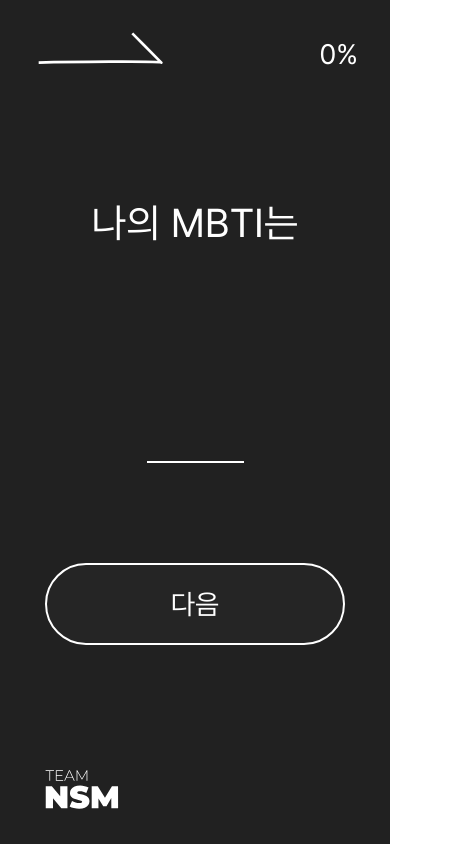
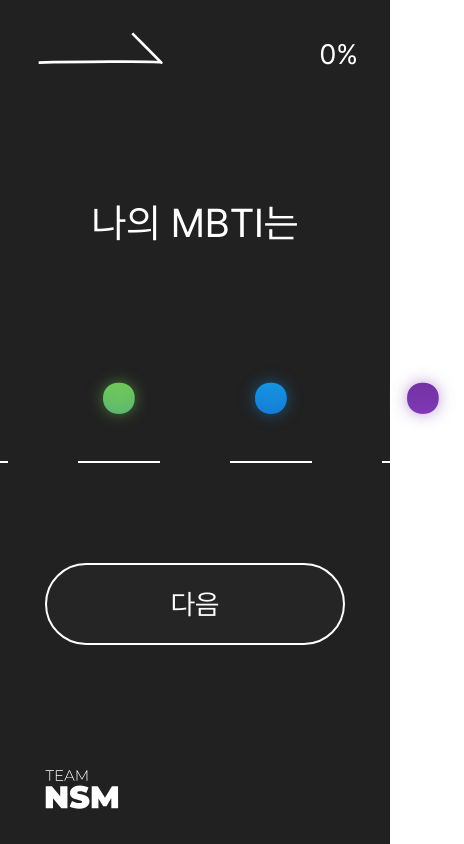
Before and after one commit to imzeze/mbtisurvey2022-client, a Next.js app: page /survey in a window 390 px wide. Shown: the whole page, 464 px wide, since content can reach past the window. Built offline with nearby package versions, Linux system fonts and the light colour scheme.

Commit message:
feat: 설문페이지 뷰 완성
todo
1. api 연결(hook form)
2. 반응형 대응

```diff
--- a/src/components/layout/Header.tsx
+++ b/src/components/layout/Header.tsx
@@ -1,7 +1,7 @@
 import styled from '@emotion/styled';
 import { Image } from '../common';
 import { ArrowHeader } from '../../assets/icons';
-import { CurrentSurveyStep } from '../../recoil/atoms';
+import { CurrentSurveyStepState } from '../../recoil/atoms';
 import { useRecoilValue } from 'recoil';
 
 const Container = styled.div`
@@ -18,12 +18,12 @@
 `;
 
 const Header = () => {
-    const currentSurveyStep = useRecoilValue(CurrentSurveyStep);
+    const currentSurveyStep = useRecoilValue(CurrentSurveyStepState);
 
     return (
         <Container>
             <Image src={ArrowHeader} width="136px" height="32px" alt="arrow" />
-            <span>{(Number(currentSurveyStep) / 5) * 100}%</span>
+            <span>{((Number(currentSurveyStep) / 6) * 100).toFixed(0)}%</span>
         </Container>
     );
 };
--- a/src/components/survey/SurveyPresenter.tsx
+++ b/src/components/survey/SurveyPresenter.tsx
@@ -11,15 +11,22 @@
 import { useState } from 'react';
 import Button from '../common/Button';
 import { useRecoilState } from 'recoil';
-import { CurrentSurveyStep } from '../../recoil/atoms';
+import { CurrentSurveyStepState } from '../../recoil/atoms';
 import COLOR from '../../assets/consts/color';
 
 // interface SurveyPresenterProps {}
 
 const SurveyPresenter = function () {
     const [favoriteColor, setFavoriteColor] = useState<Color>();
-    const [currentSurveyStep, setCurrentSurveyStep] =
-        useRecoilState(CurrentSurveyStep);
+    const [currentSurveyStep, setCurrentSurveyStep] = useRecoilState(
+        CurrentSurveyStepState,
+    );
+    const [mbti, setMbti] = useState<{
+        ei: '·' | 'E' | 'I';
+        ns: '·' | 'N' | 'S';
+        ft: '·' | 'F' | 'T';
+        pj: '·' | 'P' | 'J';
+    }>({ ei: '·', ns: '·', ft: '·', pj: '·' });
 
     const handleFavoriteColorChange = (color: ColorResult) => {
         setFavoriteColor(color.hex);
@@ -43,7 +50,125 @@
             >
                 나의 MBTI는
             </h1>
-            <MbtiInput />
+            <div
+                css={css`
+                    display: flex;
+                    & > button {
+                        width: 82px;
+                        height: 146px;
+                        padding: 0;
+                        background: transparent;
+                        border: 0;
+                        border-bottom: 2px solid ${COLOR.WHITE};
+                        display: flex;
+                        justify-content: center;
+                        align-items: flex-start;
+                        &:not(:last-child) {
+                            margin-right: 70px;
+                        }
+                    }
+                    & > button > span {
+                        background-clip: text;
+                        -webkit-background-clip: text;
+                        -webkit-text-fill-color: transparent;
+                        font-family: Montserrat;
+                        font-size: 120px;
+                        font-weight: 900;
+                        font-style: normal;
+                        line-height: 146px;
+                    }
+                `}
+            >
+                {/* mbti 입력 폼 */}
+                <button
+                    onClick={() => {
+                        if (mbti.ei === 'E') {
+                            setMbti((prev) => ({ ...prev, ei: 'I' }));
+                        } else {
+                            setMbti((prev) => ({ ...prev, ei: 'E' }));
+                        }
+                    }}
+                >
+                    <span
+                        css={css`
+                            background: linear-gradient(
+                                180deg,
+                                #ff1010 0%,
+                                #bf871a 100%
+                            );
+                            text-shadow: 0px 0px 15px rgba(255, 0, 0, 0.5);
+                        `}
+                    >
+                        {mbti.ei}
+                    </span>
+                </button>
+                <button
+                    onClick={() => {
+                        if (mbti.ns === 'N') {
+                            setMbti((prev) => ({ ...prev, ns: 'S' }));
+                        } else {
+                            setMbti((prev) => ({ ...prev, ns: 'N' }));
+                        }
+                    }}
+                >
+                    <span
+                        css={css`
+                            background: linear-gradient(
+                                180deg,
+                                #a3fe12 0%,
+                                #3088b1 100%
+                            );
+                            text-shadow: 0 0 15px rgba(113, 203, 88, 0.5);
+                        `}
+                    >
+                        {mbti.ns}
+                    </span>
+                </button>
+                <button
+                    onClick={() => {
+                        if (mbti.ft === 'F') {
+                            setMbti((prev) => ({ ...prev, ft: 'T' }));
+                        } else {
+                            setMbti((prev) => ({ ...prev, ft: 'F' }));
+                        }
+                    }}
+                >
+                    <span
+                        css={css`
+                            background: linear-gradient(
+                                180deg,
+                                #10e2ff 0%,
+                                #1a3ebf 100%
+                            );
+                            text-shadow: 0 0 15px rgba(21, 143, 223, 0.5);
+                        `}
+                    >
+                        {mbti.ft}
+                    </span>
+                </button>
+                <button
+                    onClick={() => {
+                        if (mbti.pj === 'P') {
+                            setMbti((prev) => ({ ...prev, pj: 'J' }));
+                        } else {
+                            setMbti((prev) => ({ ...prev, pj: 'P' }));
+                        }
+                    }}
+                >
+                    <span
+                        css={css`
+                            background: linear-gradient(
+                                180deg,
+                                #4a2169 0%,
+                                #a147e7 100%
+                            );
+                            text-shadow: 0 0 15px rgba(119, 53, 170, 0.5);
+                        `}
+                    >
+                        {mbti.pj}
+                    </span>
+                </button>
+            </div>
             <Button
                 css={css`
                     margin-top: 100px;
@@ -499,22 +624,4 @@
     );
 };
 
-const MbtiInput = function () {
-    return (
-        <input
-            css={css`
-                width: 97px;
-                height: 146px;
-                background: transparent;
-                border: 0;
-                border-bottom: 2px solid ${COLOR.WHITE};
-                appearance: none;
-                :focus {
-                    outline: none;
-                }
-            `}
-        />
-    );
-};
-
 export default SurveyPresenter;
--- a/src/recoil/atoms.ts
+++ b/src/recoil/atoms.ts
@@ -1,6 +1,6 @@
 import { atom } from 'recoil';
 
-export const CurrentSurveyStep = atom({
-    key: 'CurrentSurveyStep',
+export const CurrentSurveyStepState = atom({
+    key: 'CurrentSurveyStepState',
     default: 0,
 });
--- a/styles/GlobalStyle.ts
+++ b/styles/GlobalStyle.ts
@@ -30,6 +30,12 @@
         font-display: fallback;
     }
 
+    @font-face {
+        font-family: 'Montserrat';
+        font-weight: 900;
+        src: url('fonts/Montserrat-Black.ttf') format('truetype');
+        font-display: fallback;
+    }
     @font-face {
         font-family: 'Montserrat';
         font-weight: 700;
```
Also changed, not shown: public/fonts/Montserrat-Black.ttf (added).
